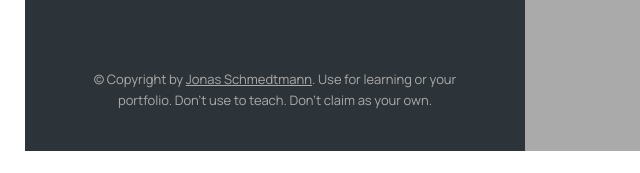
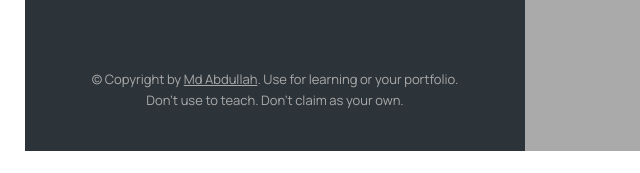
Before and after one commit to abd4u/fitness, a website with bundled scripts: page index.html in a window 1280 px wide. Shown: the part 624-797 px from the top of the page, 0-640 px from the left. Built offline with nearby package versions, Linux system fonts and the light colour scheme; no server answers.

Commit message:
Update index.html

```diff
--- a/index.html
+++ b/index.html
@@ -122,8 +122,8 @@
         <a
           class="twitter-link"
           target="_blank"
-          href="https://twitter.com/jonasschmedtman"
-          >Jonas Schmedtmann</a
+          href="https://twitter.com/md_abd4u"
+          >Md Abdullah</a
         >. Use for learning or your portfolio. Don't use to teach. Don't claim
         as your own.
       </p>
```
